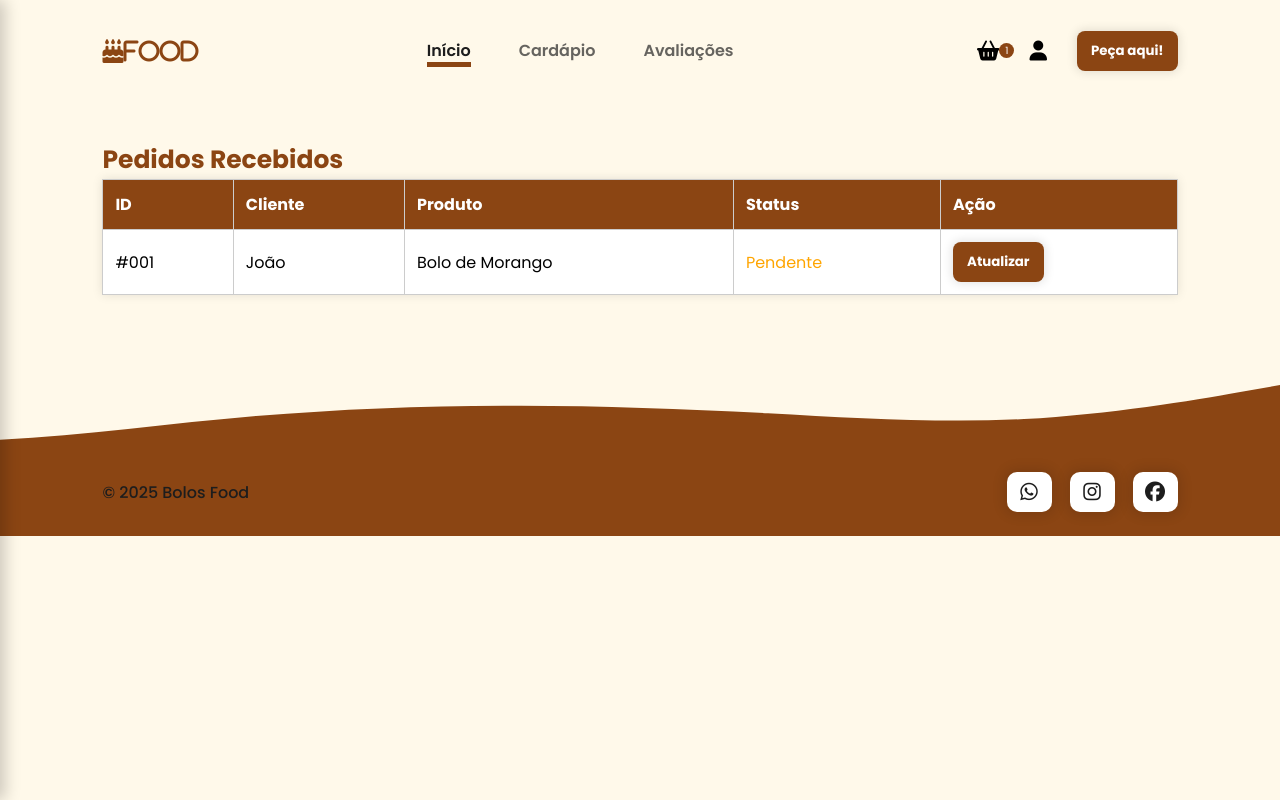
After one commit to CAdagoberto/projetoJava, a Node server app: page /pedidos in a window 1280 px wide. The commit adds this page. Run offline with Node 20, Linux system fonts and the light colour scheme.

Commit message:
Adicionando pagina de pedidos

```diff
--- a/index.js
+++ b/index.js
@@ -26,6 +26,10 @@ app.get("/cardapio", (req, res) => {
     res.render("cardapio")
 })
 
+app.get("/pedidos", (req, res) => {
+    res.render("pedidos")
+})
+
 
 
 app.listen(8080, () => {
--- a/src/css/card.css
+++ b/src/css/card.css
@@ -6,13 +6,13 @@
 .card {
     position: fixed;
     top: 0;
-    right: -550px; /* Escondido inicialmente à esquerda */
+    left: -550px; /* Escondido inicialmente à esquerda */
     width: 550px;
     height: 100vh;
     background-color: #fff;
     box-shadow: 5px 0 15px rgba(0,0,0,0.2);
     padding: 20px;
-    transition: right 0.3s ease;
+    transition: left 0.3s ease;
     z-index: 1000;
     /* seus estilos originais */
     background-color: antiquewhite;
@@ -25,7 +25,7 @@
 }
 
 .card.active {
-    right: 0;
+    left: 0;
 }
 
 .card h1 {
--- a/src/css/styles.css
+++ b/src/css/styles.css
@@ -33,7 +33,7 @@ html, body {
   flex-direction: column;
 }
 
-body {
+body, main {
   flex: 1;
   padding-bottom: 100px; /* evita que conteúdo encoste ou fique atrás do footer fixo */
 }
--- a/views/partials/cart.ejs
+++ b/views/partials/cart.ejs
@@ -1,6 +1,7 @@
 <%- include("head") %>
 
 <body>
+  <div class="body">
     <div class="card">
       <h1 class="section-title">CARRINHO DE COMPRAS</h1>
       <div class="container_card">
@@ -70,6 +71,7 @@
 
       </div>
     </div>
+  </div>
 </body>
 
 
--- /dev/null
+++ b/views/pedidos.ejs
@@ -0,0 +1,35 @@
+<%- include('partials/head') %>
+
+<body>
+  <%- include('partials/navbar') %>
+
+  <section id="admin-pedidos">
+    <h2 class="section-title">Pedidos Recebidos</h2>
+    <table>
+      <thead>
+        <tr>
+          <th>ID</th>
+          <th>Cliente</th>
+          <th>Produto</th>
+          <th>Status</th>
+          <th>Ação</th>
+        </tr>
+      </thead>
+      <tbody>
+        <tr>
+          <td>#001</td>
+          <td>João</td>
+          <td>Bolo de Morango</td>
+          <td><span style="color: orange;">Pendente</span></td>
+          <td><button class="btn-default">Atualizar</button></td>
+        </tr>
+      </tbody>
+    </table>
+  </section>
+
+  <%- include('partials/footer') %>
+
+</body>
+
+
+<%- include('partials/headerFinal') %>
```
Lines whose indentation alone changed are shown as unchanged.
